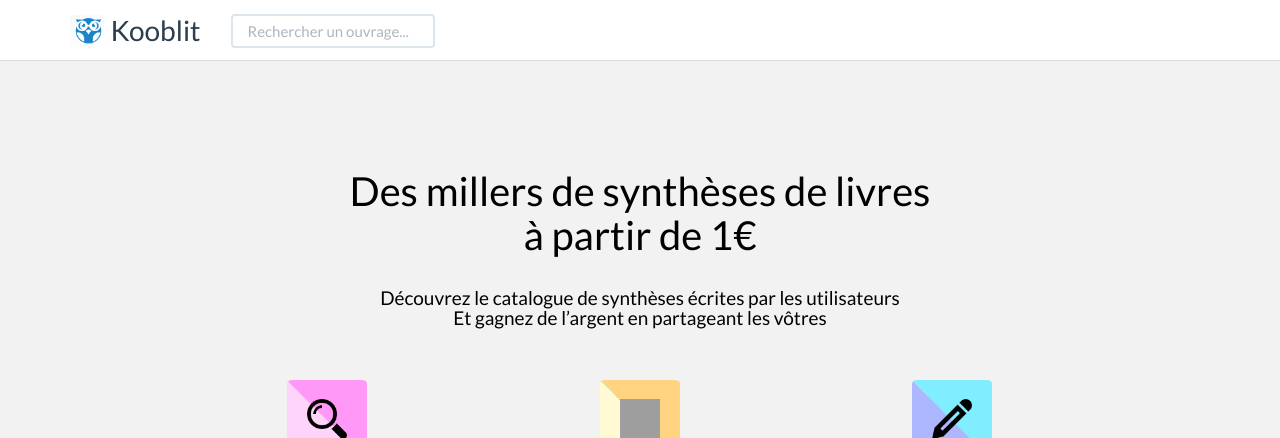
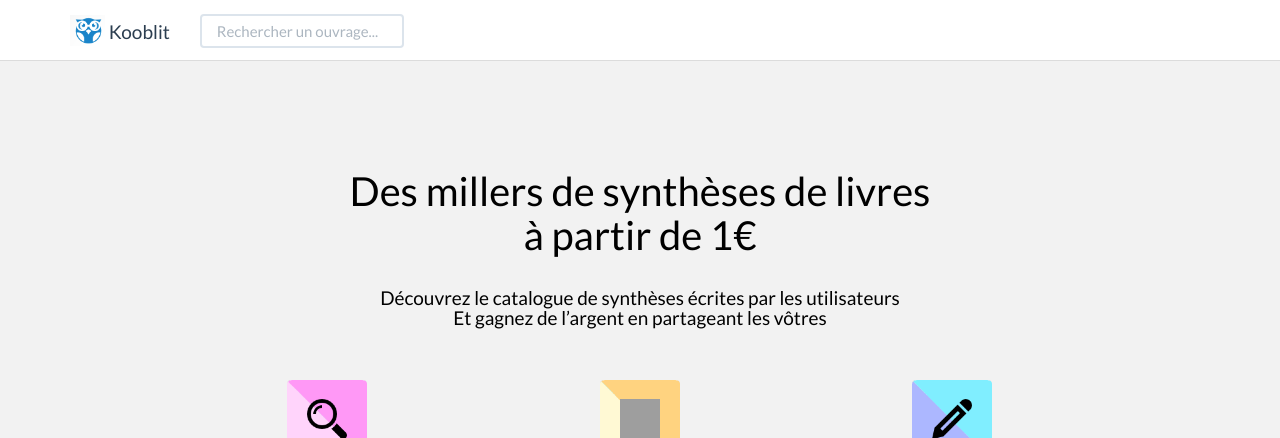
Before and after one commit to franck-roland/kooblit, a Django app: page / in a window 1280 px wide. Shown: the top 438 px of the page. Run offline with Django 3.2, Linux system fonts and the light colour scheme; the visitor is signed in with stand-in values (Sample User, id 1); parts of the project's set-up code (start-up, migrations or seed data) failed here and were passed over; some libraries are stand-ins or nearby versions; grey boxes are pictures that could not be loaded.

Commit message:
Correction mauvais style

```diff
--- a/templates/base.html
+++ b/templates/base.html
@@ -43,9 +43,10 @@
               <span class="icon-bar"></span>
               <span class="icon-bar"></span>
             </button>
-          <a class="navbar-brand" href="{% url 'homepage'%}" style="color:rgb(44,62,80);font-size:28px; margin-top: -4px;">
-	<img class="point_kooblit" src="{% static "img/chouette.png" %}" width="35" alt="Logo Kooblit" style="padding-bottom:6px;"/>&nbsp;Kooblit</a>
-        </div>
+            <a class="navbar-brand" href="{% url 'homepage'%}" style="color:rgb(44,62,80);margin-top: -4px;">
+  	         <img class="point_kooblit" src="{% static "img/chouette.png" %}" width="35" alt="Logo Kooblit" style="padding-bottom:6px;"/>&nbsp;Kooblit
+            </a>
+          </div> <!-- navbar-header -->
           <div class="collapse navbar-collapse">
             <div class="dropdown">
               <form id="search_form" class="navbar-form navbar-left" action="{% url 'search_engine:search' %}" role="search" method="get" >
@@ -55,7 +56,7 @@
                 <button type="submit" style="position:absolute;top:-9999px;width:1px;"></button>
               </form>
             </div>
-          <ul class="nav navbar-nav navbar-right" style="color:rgb(44,62,80);font-size:28px">
+            <ul class="nav navbar-nav navbar-right" style="color:rgb(44,62,80);">
                {% if user.is_authenticated %}
                <li class="dropdown user">
                   <a href="#" class="dropdown-toggle" data-toggle="dropdown" data-hover="dropdown" data-close-others="true">
```
Lines whose indentation alone changed are shown as unchanged.
